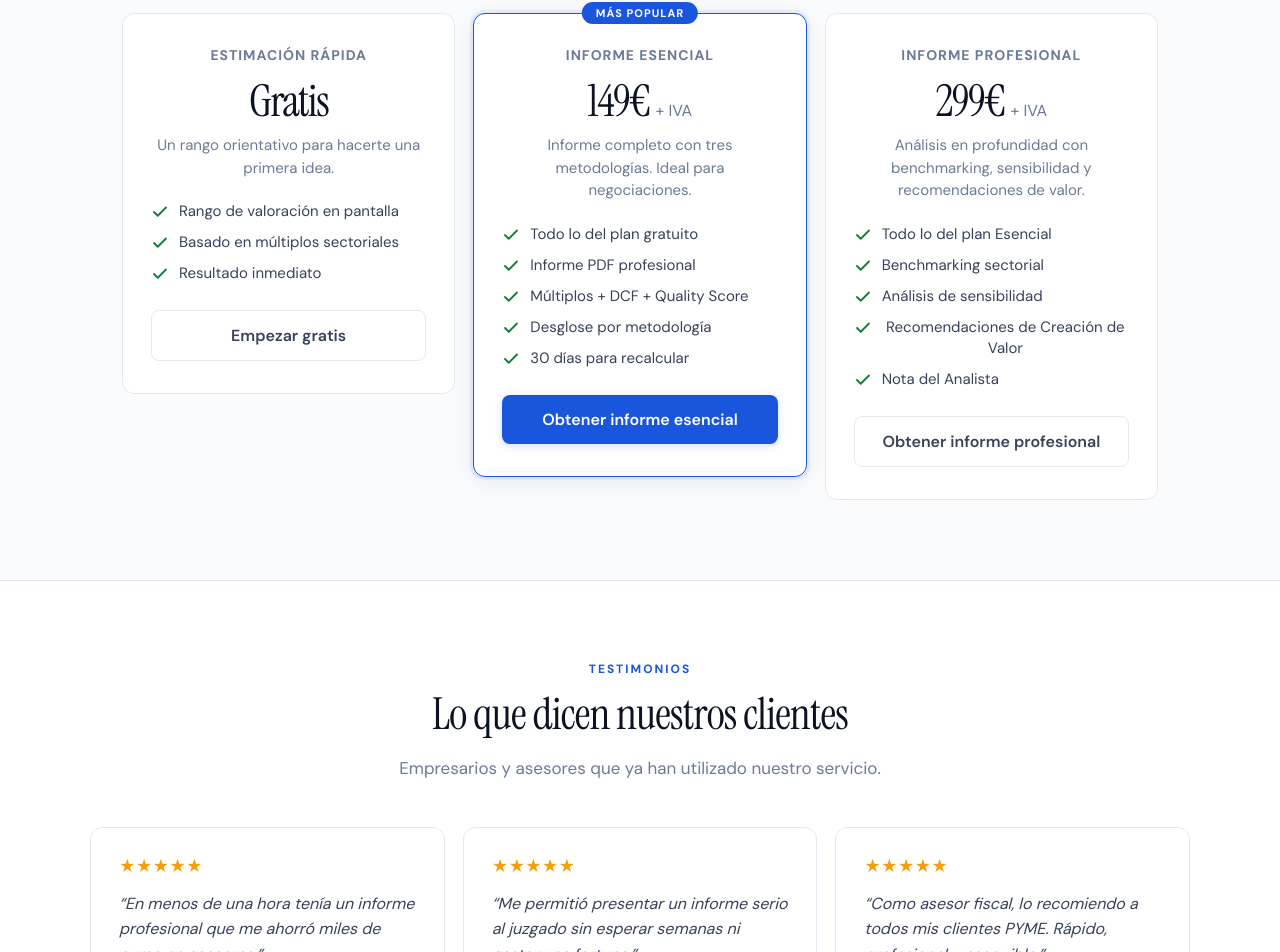
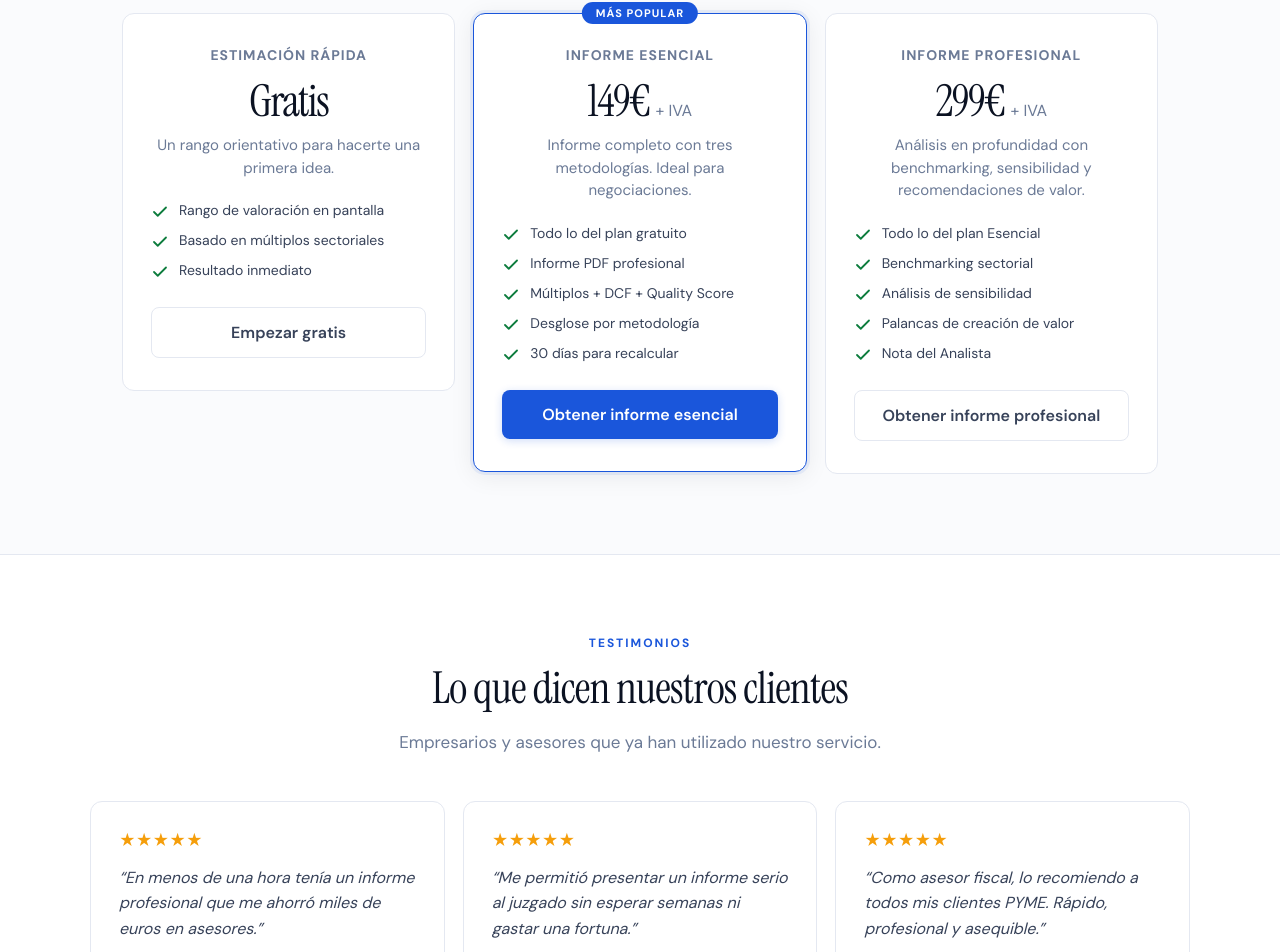
Before and after one commit to jorgeainsa/valoratuempresa, a Next.js app: page / in a window 1280 px wide. Shown: the part 2455-3407 px from the top of the page. Built offline with nearby package versions, Linux system fonts and the light colour scheme.

Commit message:
v28 fix feature text and nowrap

```diff
--- a/app/globals.css
+++ b/app/globals.css
@@ -58,7 +58,7 @@ body{font-family:'DM Sans',-apple-system,sans-serif;background:var(--bg);color:v
 .p-amt{font-family:'Instrument Serif',serif;font-size:44px;color:var(--ink);letter-spacing:-1.5px;margin-bottom:4px}.p-amt span{font-family:'DM Sans',sans-serif;font-size:16px;color:var(--ink3);letter-spacing:0}
 .p-desc{font-size:15px;color:var(--ink3);margin-bottom:22px;line-height:1.5}
 .p-feats{display:flex;flex-direction:column;gap:10px;margin-bottom:26px}
-.p-feat{display:flex;align-items:flex-start;gap:10px;font-size:15px;color:var(--ink2);line-height:1.4}.p-feat svg{color:var(--green);flex-shrink:0;margin-top:2px}
+.p-feat{display:flex;align-items:flex-start;gap:10px;font-size:14px;color:var(--ink2);line-height:1.4;white-space:nowrap}.p-feat svg{color:var(--green);flex-shrink:0;margin-top:2px}
 .p-btn{width:100%;padding:14px;border-radius:var(--rs);font-size:16px;font-weight:600;font-family:inherit;cursor:pointer;border:none;transition:all .2s;text-align:center}
 .p-btn-p{background:var(--blue);color:#fff;box-shadow:0 2px 8px rgba(26,86,219,0.2)}.p-btn-p:hover{background:var(--blue2)}
 .p-btn-o{background:transparent;color:var(--ink2);border:1.5px solid var(--brd)}.p-btn-o:hover{border-color:var(--ink3);color:var(--ink)}
--- a/app/page.jsx
+++ b/app/page.jsx
@@ -120,7 +120,7 @@ function LandingPage({onStart,scrollToRef}){
     <section className="sec sec-c" id="precios" ref={scrollToRef}><Anim><div className="sec-l">Precios</div><h2 className="sec-t">Elige tu plan de valoración</h2><p className="sec-sub">Sin sorpresas. Pago único, sin suscripciones.</p></Anim><Anim><div className="pgrid">
       <div className="pcard"><div className="p-name">Estimación rápida</div><div className="p-amt">Gratis</div><div className="p-desc">Un rango orientativo para hacerte una primera idea.</div><div className="p-feats"><div className="p-feat"><Ck/> Rango de valoración en pantalla</div><div className="p-feat"><Ck/> Basado en múltiplos sectoriales</div><div className="p-feat"><Ck/> Resultado inmediato</div></div><button className="p-btn p-btn-o" onClick={onStart}>Empezar gratis</button></div>
       <div className="pcard feat"><div className="p-badge">Más popular</div><div className="p-name">Informe Esencial</div><div className="p-amt">149€ <span>+ IVA</span></div><div className="p-desc">Informe completo con tres metodologías. Ideal para negociaciones.</div><div className="p-feats"><div className="p-feat"><Ck/> Todo lo del plan gratuito</div><div className="p-feat"><Ck/> Informe PDF profesional</div><div className="p-feat"><Ck/> Múltiplos + DCF + Quality Score</div><div className="p-feat"><Ck/> Desglose por metodología</div><div className="p-feat"><Ck/> 30 días para recalcular</div></div><button className="p-btn p-btn-p" onClick={onStart}>Obtener informe esencial</button></div>
-      <div className="pcard"><div className="p-name">Informe Profesional</div><div className="p-amt">299€ <span>+ IVA</span></div><div className="p-desc">Análisis en profundidad con benchmarking, sensibilidad y recomendaciones de valor.</div><div className="p-feats"><div className="p-feat"><Ck/> Todo lo del plan Esencial</div><div className="p-feat"><Ck/> Benchmarking sectorial</div><div className="p-feat"><Ck/> Análisis de sensibilidad</div><div className="p-feat"><Ck/> Recomendaciones de Creación de Valor</div><div className="p-feat"><Ck/> Nota del Analista</div></div><button className="p-btn p-btn-o" onClick={onStart}>Obtener informe profesional</button></div>
+      <div className="pcard"><div className="p-name">Informe Profesional</div><div className="p-amt">299€ <span>+ IVA</span></div><div className="p-desc">Análisis en profundidad con benchmarking, sensibilidad y recomendaciones de valor.</div><div className="p-feats"><div className="p-feat"><Ck/> Todo lo del plan Esencial</div><div className="p-feat"><Ck/> Benchmarking sectorial</div><div className="p-feat"><Ck/> Análisis de sensibilidad</div><div className="p-feat"><Ck/> Palancas de creación de valor</div><div className="p-feat"><Ck/> Nota del Analista</div></div><button className="p-btn p-btn-o" onClick={onStart}>Obtener informe profesional</button></div>
     </div></Anim></section>
     <section className="sec-fw"><div className="sec-fw-inner"><Anim><div className="sec-l" style={{textAlign:"center"}}>Testimonios</div><h2 className="sec-t" style={{textAlign:"center"}}>Lo que dicen nuestros clientes</h2><p className="sec-sub" style={{textAlign:"center",margin:"0 auto 44px"}}>Empresarios y asesores que ya han utilizado nuestro servicio.</p></Anim><Anim><div className="tgrid">{TESTIMONIALS.map((t,i)=><div className="tcard" key={i}><div className="t-stars">★★★★★</div><div className="t-text">&ldquo;{t.text}&rdquo;</div><div className="t-auth">{t.author}</div><div className="t-role">{t.role}</div></div>)}</div></Anim></div></section>
     <section className="sec sec-c" id="faq"><Anim><div className="sec-l">Preguntas frecuentes</div><h2 className="sec-t">¿Tienes dudas?</h2><p className="sec-sub">Las respuestas a las preguntas que más nos hacen.</p></Anim><Anim><div className="faq-list">{FAQS.map((f,i)=><FAQ key={i} item={f}/>)}</div></Anim></section>
@@ -824,7 +824,7 @@ function StepResults({data,onBack,onHome,returnPlan}){
         <p style={{fontSize:12,color:"rgba(255,255,255,0.5)",textTransform:"uppercase",letterSpacing:2,fontWeight:700,marginBottom:10}}>¿Quieres ir más allá?</p>
         <h3 style={{fontFamily:"'Instrument Serif',serif",fontSize:24,marginBottom:10,color:"#fff"}}>Upgrade al Informe Profesional</h3>
         <div style={{display:"flex",justifyContent:"center",gap:20,flexWrap:"wrap",marginBottom:20,fontSize:14,color:"rgba(255,255,255,0.75)"}}>
-          <span>✓ Análisis de sensibilidad</span><span>✓ Benchmarking sectorial</span><span>✓ Recomendaciones de valor</span><span>✓ Nota del analista</span>
+          <span>✓ Análisis de sensibilidad</span><span>✓ Benchmarking sectorial</span><span>✓ Palancas de creación de valor</span><span>✓ Nota del analista</span>
         </div>
         <button className="pw-btn pw-btn-p" style={{fontSize:16,padding:"13px 32px",background:"#fff",color:"var(--navy)",fontWeight:700}} onClick={()=>initiateCheckout("professional_upgrade",data)}>Upgrade por solo 150€ + IVA →
         </button>
```
